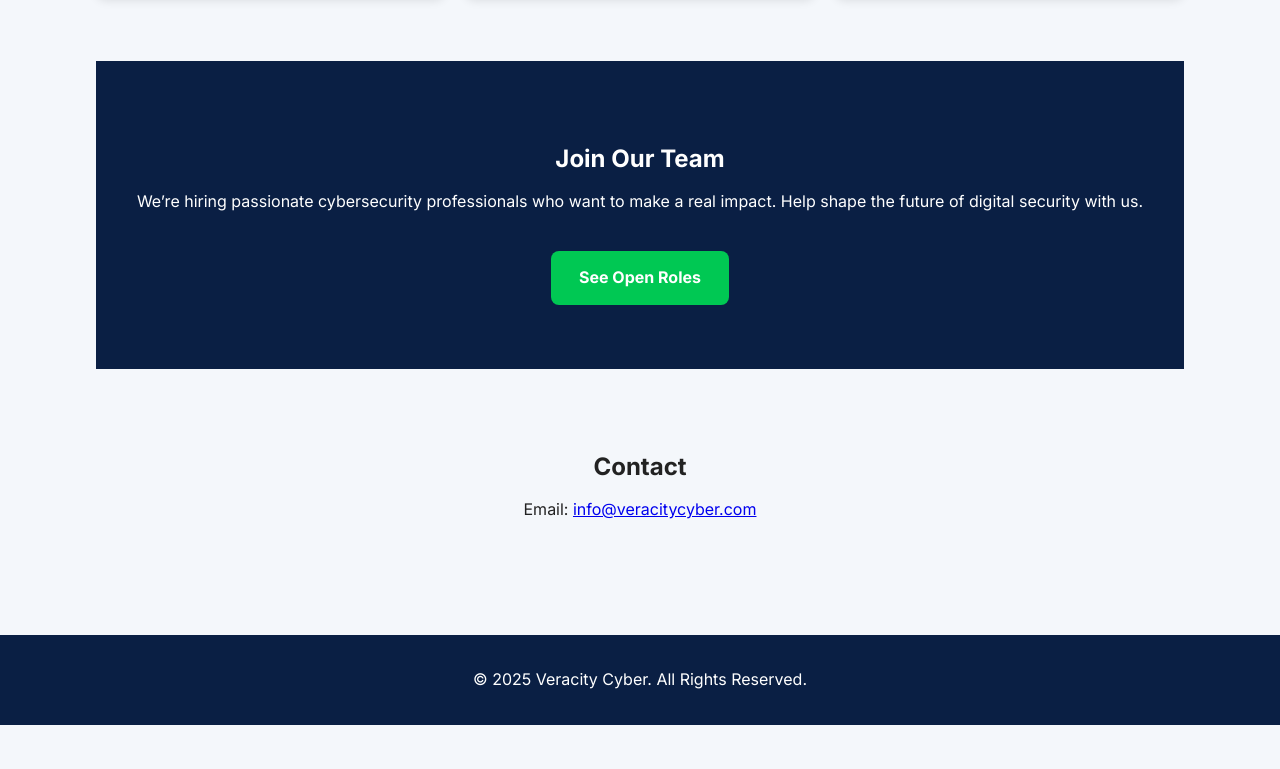
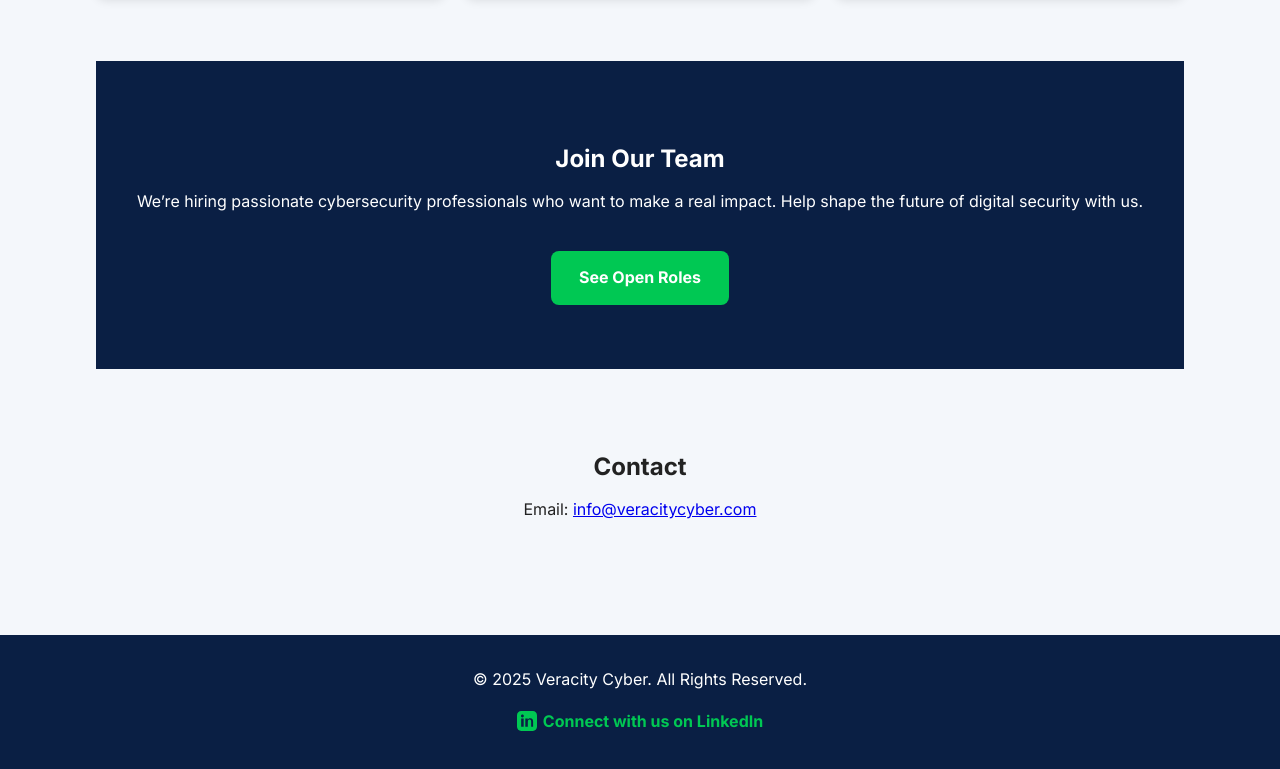
Before and after one commit to cverhsdknBGoiu3458/site, a plain HTML site: page index.html in a window 1280 px wide. Shown: the part 2074-2843 px from the top of the page. Before the commit the page ends 2799 px from the top, so only its background shows below. Drawn offline with Linux system fonts and the light colour scheme.

Commit message:
Update index.html

```diff
--- a/index.html
+++ b/index.html
@@ -106,6 +106,13 @@
 
   <footer>
     <p>© 2025 Veracity Cyber. All Rights Reserved.</p>
+    <p>
+      <a href="https://www.linkedin.com/company/veracitycyber" target="_blank" style="color:#00c853; text-decoration:none; font-weight:bold; display:inline-flex; align-items:center; gap:6px;">
+        <!-- LinkedIn SVG Icon -->
+        <svg xmlns="http://www.w3.org/2000/svg" width="20" height="20" viewBox="0 0 24 24" fill="currentColor"><path d="M19 0h-14c-2.761 0-5 2.239-5 5v14c0 2.761 2.239 5 5 5h14c2.762 0 5-2.239 5-5v-14c0-2.761-2.238-5-5-5zm-11 19h-3v-10h3v10zm-1.5-11.268c-.966 0-1.75-.79-1.75-1.764s.784-1.764 1.75-1.764c.967 0 1.75.79 1.75 1.764s-.783 1.764-1.75 1.764zm13.5 11.268h-3v-5.604c0-1.337-.027-3.061-1.865-3.061-1.868 0-2.155 1.46-2.155 2.968v5.697h-3v-10h2.881v1.367h.041c.401-.759 1.379-1.561 2.838-1.561 3.035 0 3.59 2.001 3.59 4.601v5.593z"/></svg>
+        Connect with us on LinkedIn
+      </a>
+    </p>
   </footer>
 
   <!-- JS for Scroll Animations -->
```
